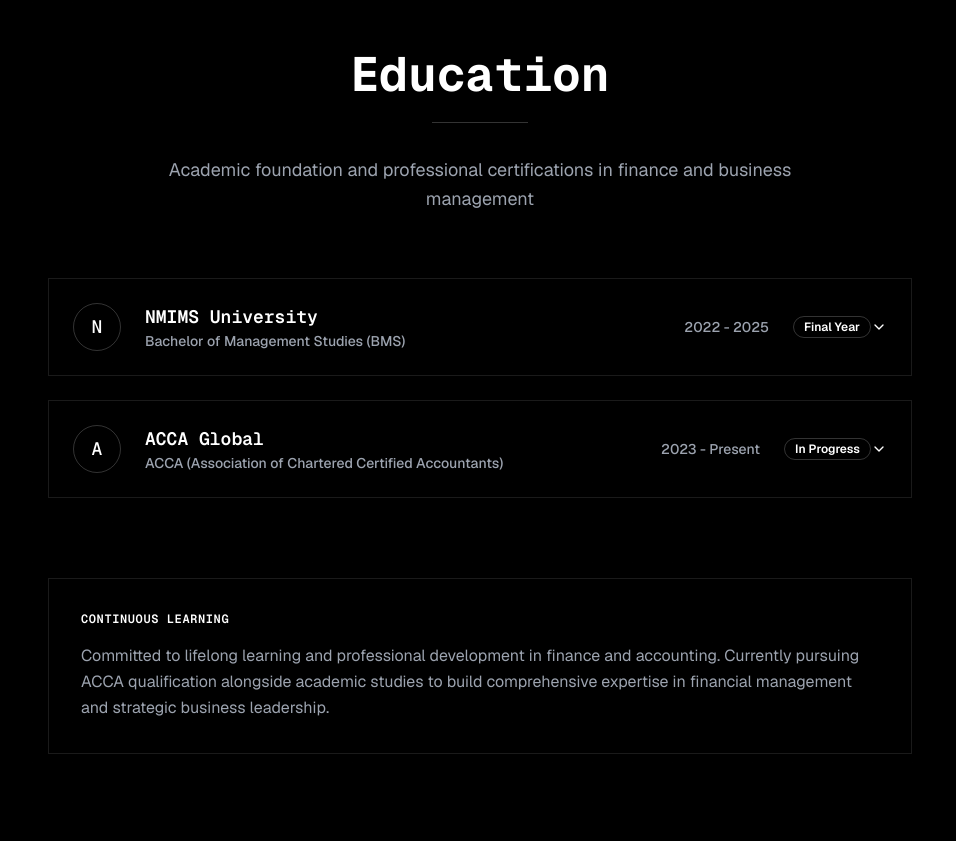
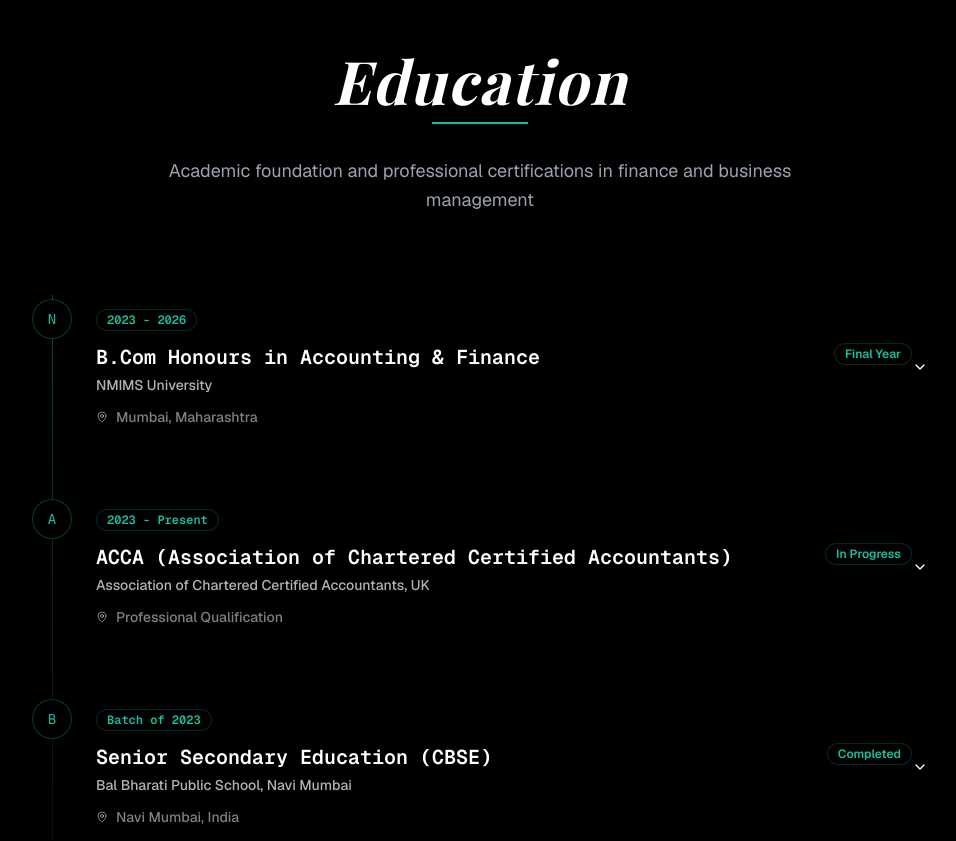
Before and after one commit to aakanksha-singh-hub/devanbansal-portfolio, a React (Vite) app: page / in a window 1280 px wide. Shown: the part 1520-2361 px from the top of the page, without its empty margins (160-1116 px from the left). Built offline with nearby package versions, Linux system fonts and the light colour scheme; a web font is replaced by a local one.

Commit message:
refactor: enhance EducationSection

```diff
--- a/src/components/EducationSection.tsx
+++ b/src/components/EducationSection.tsx
@@ -1,6 +1,12 @@
 import React from "react";
 import { Badge } from "@/components/ui/badge";
-import { Calendar, Award, GraduationCap } from "lucide-react";
+import {
+  Calendar,
+  Award,
+  GraduationCap,
+  MapPin,
+  ChevronDown,
+} from "lucide-react";
 import {
   Accordion,
   AccordionItem,
@@ -12,11 +18,11 @@
   const educationData = [
     {
       institution: "NMIMS University",
-      degree: "Bachelor of Management Studies (BMS)",
-      period: "2022 - 2025",
-      grade: "8.2 CGPA",
+      degree: "B.Com Honours in Accounting & Finance",
+      period: "2023 - 2026",
+      grade: "3.76 CGPA",
       status: "Final Year",
-      specialization: "Finance",
+      specialization: "Accounting & Finance",
       location: "Mumbai, Maharashtra",
       logo: "N",
       achievements: [
@@ -34,7 +40,7 @@
       ],
     },
     {
-      institution: "ACCA Global",
+      institution: "Association of Chartered Certified Accountants, UK",
       degree: "ACCA (Association of Chartered Certified Accountants)",
       period: "2023 - Present",
       status: "In Progress",
@@ -48,11 +54,30 @@
         "Global Recognition",
       ],
       subjects: [
-        "Strategic Business Leader",
-        "Strategic Business Reporting",
-        "Advanced Financial Management",
-        "Corporate & Business Law",
+        " Financial Reporting",
         "Performance Management",
+        "Exemptions: BT, MA, FA, LW, TX, AA ",
+      ],
+    },
+    {
+      institution: "Bal Bharati Public School, Navi Mumbai",
+      degree: "Senior Secondary Education (CBSE)",
+      period: "Batch of 2023",
+      grade: "93.80% Class 12\n96.20% Class 10",
+      status: "Completed",
+      location: "Navi Mumbai, India",
+      logo: "B",
+      specialization: "Commerce Stream",
+      achievements: [
+        "Zonal Rank 2 in Maharashtra and Goa - SOF Commerce Olympiad (June 2022)",
+        "International Rank 4 - 7th BSE International Finance Olympiad (December 2019)",
+      ],
+      subjects: [
+        "Financial Management",
+        "Investment Analysis",
+        "Corporate Finance",
+        "Banking Operations",
+        "Risk Management",
       ],
     },
   ];
@@ -60,116 +85,168 @@
   return (
     <section
       id="education"
-      className="py-20 lg:py-32 bg-black relative overflow-hidden"
+      className="py-24 lg:py-32 bg-black relative overflow-hidden"
     >
       {/* Subtle Grid Background */}
       <div className="absolute inset-0 bg-grid-pattern opacity-5"></div>
 
-      <div className="max-w-5xl mx-auto px-12 lg:px-20 relative z-10">
+      <div className="max-w-5xl mx-auto px-6 md:px-12 lg:px-16 relative z-10">
         {/* Header - Minimalist */}
-        <div className="text-center mb-16">
-          <h2 className="text-4xl md:text-5xl font-bold text-white mb-6 font-geist-mono">
+        <div className="text-center mb-16 md:mb-20">
+          <h2 className="text-4xl md:text-6xl font-bold text-white font-playfair italic tracking-wide mb-3">
             Education
           </h2>
-          <div className="w-24 h-px bg-white/20 mx-auto mb-8"></div>
+          <div className="w-24 h-[2px] bg-teal mx-auto mb-8"></div>
           <p className="text-lg text-gray-400 max-w-2xl mx-auto leading-relaxed">
             Academic foundation and professional certifications in finance and
             business management
           </p>
         </div>
 
-        {/* Accordion Education List */}
-        <Accordion type="single" collapsible className="space-y-6">
+        {/* Education Timeline with Accordions */}
+        <div className="relative">
+          {/* Timeline vertical line */}
+          <div className="absolute left-5 top-0 bottom-0 w-px bg-gradient-to-b from-teal/40 via-teal/20 to-teal/10"></div>
+
+          {/* Education items */}
+          <Accordion type="single" collapsible className="space-y-14 w-full">
             {educationData.map((edu, index) => (
               <AccordionItem
                 key={index}
                 value={`item-${index}`}
-              className="border border-white/10 animate-fade-in-up rounded-none"
+                className="relative border-none animate-fade-in-up"
                 style={{ animationDelay: `${index * 0.15}s` }}
               >
-              <AccordionTrigger className="py-6 hover:no-underline px-6">
-                <div className="flex items-center w-full">
-                  {/* Logo Circle */}
-                  <div className="w-12 h-12 rounded-full border border-white/20 flex items-center justify-center mr-6 flex-shrink-0">
-                    <span className="text-white font-geist-mono text-lg">
+                <div className="relative pl-16">
+                  {/* Circle on timeline */}
+                  <div className="absolute left-0 top-0 mt-1 w-10 h-10 rounded-full border border-teal/30 flex items-center justify-center bg-black">
+                    <span className="text-teal text-sm font-geist-mono">
                       {edu.logo}
                     </span>
                   </div>
 
-                  {/* Main Info */}
-                  <div className="flex-grow text-left flex flex-col sm:flex-row sm:items-center sm:justify-between w-full gap-4">
-                    <div>
-                      <h3 className="text-white font-geist-mono text-lg">
-                        {edu.institution}
-                      </h3>
-                      <p className="text-gray-400 text-sm">{edu.degree}</p>
+                  {/* Accordion Header Section */}
+                  <AccordionTrigger className="py-3 hover:no-underline group">
+                    <div className="flex flex-col w-full items-start group-hover:opacity-90 transition-opacity">
+                      {/* Year badge */}
+                      <div className="mb-3">
+                        <Badge
+                          variant="outline"
+                          className="bg-black text-teal border-teal/20 text-xs font-geist-mono"
+                        >
+                          {edu.period}
+                        </Badge>
                       </div>
 
-                    <div className="flex items-center gap-6">
-                      <span className="text-gray-400 text-sm hidden sm:block">
-                        {edu.period}
-                      </span>
+                      {/* Education title */}
+                      <div className="flex justify-between items-start w-full">
+                        <div>
+                          <h3 className="text-xl text-white font-geist-mono text-left">
+                            {edu.degree}
+                          </h3>
+                          <p className="text-white/70 text-sm mt-1 text-left">
+                            {edu.institution}
+                          </p>
+                        </div>
                         <Badge
                           variant="outline"
-                        className="border-white/20 text-white hover:bg-white/5"
+                          className="bg-black text-teal border-teal/20 text-xs"
                         >
                           {edu.status}
                         </Badge>
                       </div>
+
+                      {/* Location info */}
+                      <div className="flex items-center justify-between w-full mt-3">
+                        {edu.location && (
+                          <div className="flex items-center gap-2 text-white/50 text-sm">
+                            <MapPin className="h-3 w-3" />
+                            <span>{edu.location}</span>
+                          </div>
+                        )}
                       </div>
                     </div>
                   </AccordionTrigger>
+                </div>
 
-              <AccordionContent className="pt-6 pb-8 pl-[4.5rem] px-6">
-                <div className="space-y-8 border-l border-white/10 pl-6">
-                  {/* Meta Info - Period, Grade, Location */}
-                  <div className="flex flex-wrap gap-6 text-gray-400 text-sm">
-                    <div className="flex items-center gap-2">
-                      <Calendar className="h-4 w-4 text-white/70" />
-                      <span>{edu.period}</span>
-                    </div>
+                {/* Accordion Content Section */}
+                <AccordionContent className="pl-16 pt-6">
+                  {/* Details section */}
+                  <div className="border-l border-teal/20 pl-6 py-3">
+                    {/* Meta info */}
+                    <div className="mb-10">
                       {edu.grade && (
-                      <div className="flex items-center gap-2">
-                        <Award className="h-4 w-4 text-white/70" />
-                        <span>{edu.grade}</span>
+                        <div className="mb-6">
+                          <h5 className="text-xs uppercase tracking-wider text-teal mb-3 font-geist-mono">
+                            Grade
+                          </h5>
+                          <p className="text-white text-sm whitespace-pre-line leading-relaxed font-medium">
+                            {edu.grade}
+                          </p>
                         </div>
                       )}
                       {edu.progress && (
-                      <div className="flex items-center gap-2">
-                        <Award className="h-4 w-4 text-white/70" />
-                        <span>{edu.progress}</span>
+                        <div className="mb-6">
+                          <h5 className="text-xs uppercase tracking-wider text-teal mb-3 font-geist-mono">
+                            Progress
+                          </h5>
+                          <p className="text-gray-300 text-sm">
+                            {edu.progress}
+                          </p>
+                        </div>
+                      )}
+                      {edu.specialization && (
+                        <div className="mb-6">
+                          <h5 className="text-xs uppercase tracking-wider text-teal mb-3 font-geist-mono">
+                            Specialization
+                          </h5>
+                          <p className="text-gray-300 text-sm">
+                            {edu.specialization}
+                          </p>
                         </div>
                       )}
                     </div>
 
                     {/* Key Subjects */}
-                  <div className="space-y-4">
-                    <h4 className="text-white font-geist-mono text-xs uppercase tracking-wider">
+                    <div className="mb-10">
+                      <div className="border border-white/10 rounded-md hover:border-teal/30 transition-all duration-300">
+                        <div className="w-full flex items-center justify-between p-4 pb-3">
+                          <h5 className="text-xs uppercase tracking-wider text-teal font-geist-mono">
                             Key Subjects
-                    </h4>
+                          </h5>
+                        </div>
+                        <div className="px-4 pb-5">
+                          {edu.subjects?.length > 0 ? (
                             <div className="flex flex-wrap gap-2">
                               {edu.subjects.map((subject, idx) => (
                                 <Badge
                                   key={idx}
                                   variant="outline"
-                          className="bg-black text-white border-white/20 hover:bg-white/5 transition-colors text-xs"
+                                  className="bg-black text-white border-teal/20 hover:bg-teal/10 transition-colors text-xs py-1.5 px-3"
                                 >
                                   {subject}
                                 </Badge>
                               ))}
                             </div>
+                          ) : (
+                            <p className="text-gray-400 text-sm">
+                              No subjects information available
+                            </p>
+                          )}
+                        </div>
+                      </div>
                     </div>
 
-                  {/* Achievements */}
+                    {/* Achievements section */}
+                    <div>
+                      <h5 className="text-xs uppercase tracking-wider text-teal mb-5 font-geist-mono">
+                        Achievements
+                      </h5>
                       <div className="space-y-4">
-                    <h4 className="text-white font-geist-mono text-xs uppercase tracking-wider">
-                      Achievements
-                    </h4>
-                    <div className="space-y-3">
                         {edu.achievements.map((achievement, achIdx) => (
                           <div key={achIdx} className="flex items-start gap-3">
-                          <div className="w-1 h-1 bg-white mt-2 mr-3 flex-shrink-0"></div>
-                          <span className="text-gray-300 text-sm leading-relaxed">
+                            <div className="w-2 h-2 bg-teal mt-2 flex-shrink-0 rounded-full"></div>
+                            <span className="text-white text-sm leading-relaxed">
                               {achievement}
                             </span>
                           </div>
@@ -181,16 +258,23 @@
               </AccordionItem>
             ))}
           </Accordion>
+        </div>
 
         {/* Additional Educational Context - Minimalist */}
-        <div
-          className="mt-20 border border-white/10 p-8 animate-fade-in-up"
+        {/* <div
+          className="mt-20 p-8 border rounded-lg border-white/10 hover:border-teal/30 transition-all duration-300 animate-fade-in-up"
           style={{ animationDelay: "0.45s" }}
         >
-          <h3 className="text-white mb-4 font-geist-mono text-xs uppercase tracking-wider">
+          <div className="flex items-center gap-3">
+            <div className="relative flex-shrink-0">
+              <span className="absolute inset-0 rounded-full animate-ping bg-teal/40"></span>
+              <span className="relative block w-3 h-3 rounded-full bg-teal"></span>
+            </div>
+            <div>
+              <h3 className="text-teal text-xs uppercase tracking-wider font-geist-mono mb-2">
                 Continuous Learning
               </h3>
-          <p className="text-gray-400 text-base leading-relaxed">
+              <p className="text-sm text-gray-400 leading-relaxed">
                 Committed to lifelong learning and professional development in
                 finance and accounting. Currently pursuing ACCA qualification
                 alongside academic studies to build comprehensive expertise in
@@ -198,6 +282,8 @@
               </p>
             </div>
           </div>
+        </div> */}
+      </div>
     </section>
   );
 };
```
Lines whose indentation alone changed are shown as unchanged.
